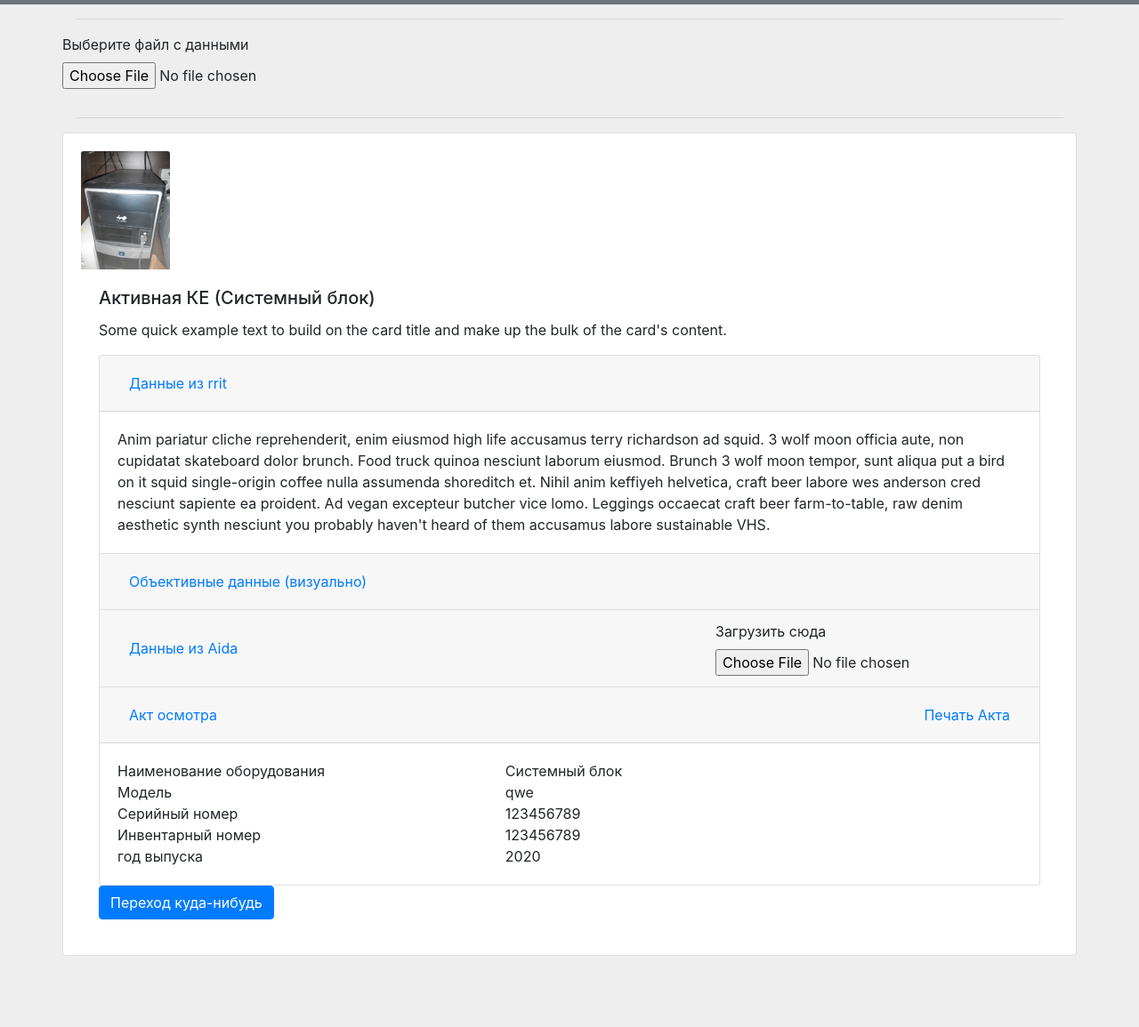
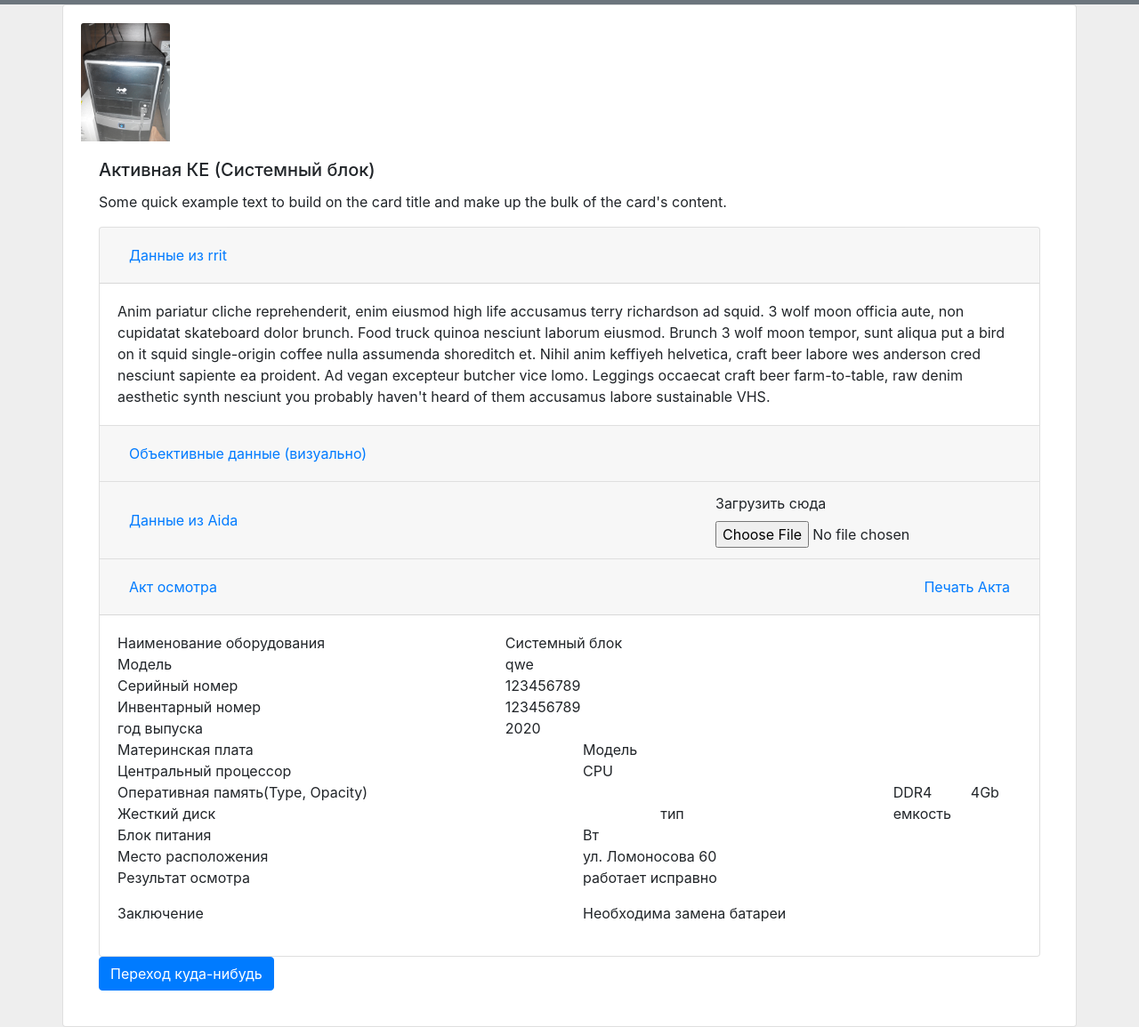
Before and after one commit to wascoyur/ke-collector, a plain HTML site: page index.html in a window 1280 px wide. Shown: the part 51-1206 px from the top of the page at 89% size. Before the commit the page ends 1126 px from the top, so only its background shows below. Drawn offline with nearby package versions, Linux system fonts and the light colour scheme.

Commit message:
вью для акта осмотра

```diff
--- a/index.html
+++ b/index.html
@@ -70,17 +70,6 @@
     </div>
   </nav>
   <div class="container">
-    <hr>
-    <div class="row">
-      <form>
-      <div class="form-group">
-        <label for="exampleFormControlFile1">Выберите файл с данными</label>
-        <input type="file" class="form-control-file" id="file">
-      </div>
-    </form>
-    </div>
-
-    <hr>
     <div class="row">
       <div class="card">
       <div class="card-body">
@@ -199,6 +188,46 @@
                           <div class="col-5" id="equip-year">год выпуска</div>
                           <div class="col" id="equip-year-ins">2020</div>
                     </div>
+                    <div class="row" id="workstation">
+                      <div class="col" id="workstation-math">Материнская плата</div>
+                      <div class="col" id="workstation-math-ins">Модель</div>
+                    </div>
+                    <div class="row" id="workstation">
+                      <div class="col" id="workstation-cpu">Центральный процессор</div>
+                      <div class="col" id="workstation-cpu-ins">CPU</div>
+                    </div>
+                    <div class="row" id="workstation">
+                      <div class="col" id="workstation-ram-ins">Оперативная память(Type, Opacity)</div>
+                      <div class="col-1" id="workstation-ram-type">DDR4</div>
+                      <div class="col-1" id="workstation-ram-opac">4Gb</div>
+                    </div>
+                    <div class="row" id="workstation">
+                      <div class="col" id="workstation-hdd">Жесткий диск</div>
+                      <div class="col-3" id="workstation-hdd-type">тип</div>
+                      <div class="col-2" id="workstation-hdd-opac">емкость</div>
+                    </div>
+                    <div class="row" id="workstation">
+                      <div class="col" id="workstation-power">Блок питания</div>
+                      <div class="col" id="workstation-power-ins">Вт</div>
+                    </div>
+                    <div class="row" id="address">
+                      <div class="col" id="addr">Место расположения</div>
+                      <div class="col" id="addr-ins">ул. Ломоносова 60</div>
+                    </div>
+                    <div class="row" id="result">
+                      <div class="col" id="result-visual">Результат осмотра</div>
+                      <div class="col" >
+                        <p class="text-justify">
+                          работает исправно
+                        </p>
+                      </div>
+                    </div>
+                    <div class="row" id="deduction">
+                      <div class="col" id="deduction">Заключение</div>
+                      <div class="col" id="deduction-ins">
+                        <p class="text-justify">Необходима замена батареи</p>
+                      </div>
+                    </div>
                   </div>
                 </div>
               </div>
```
